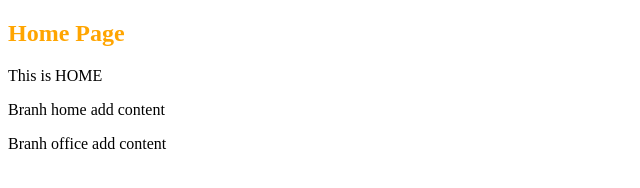
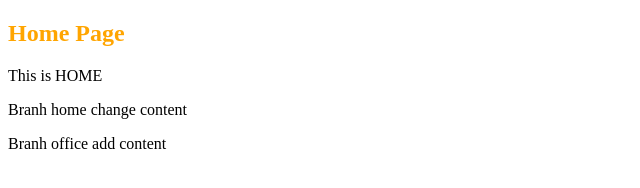
Before and after one commit to quocthang123/git-study-2, a plain HTML site: page FE/home.html in a window 1280 px wide. Shown: the full height of the page, 0-640 px from the left. Drawn offline with Linux system fonts and the light colour scheme.

Commit message:
ThangDQ.OS change home view

```diff
--- a/FE/home.html
+++ b/FE/home.html
@@ -10,7 +10,7 @@
 
     <h2 class='orange'>Home Page</h2>
     <p class="green">This is HOME</p>
-    <p class="green">Branh home add content</p>
+    <p class="green">Branh home change content</p>
     <p class="green">Branh office add content</p>
 
 </body>
```
